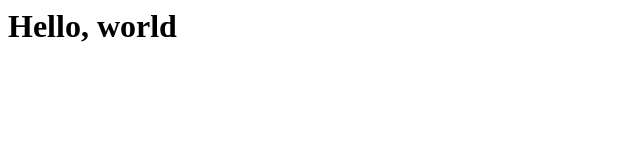
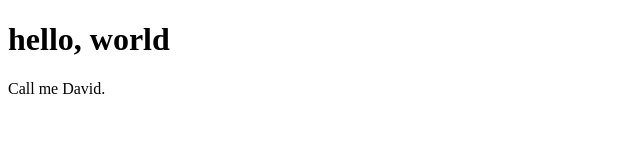
Before and after one commit to pyndragon/website, a plain HTML site: page index.html in a window 1280 px wide. Shown: the whole page, without its empty margins (0-640 px from the left). Drawn offline with Linux system fonts and the light colour scheme.

Commit message:
Add some HTML structure

```diff
--- a/index.html
+++ b/index.html
@@ -1 +1,10 @@
-<h1>Hello, world</h1>
+<!DOCTYPE html>
+<html>
+    <head>
+        <title></title>
+    </head>
+    <body>
+        <h1>hello, world</h1>
+        <p>Call me David.</p>
+    </body>
+</html>
```
